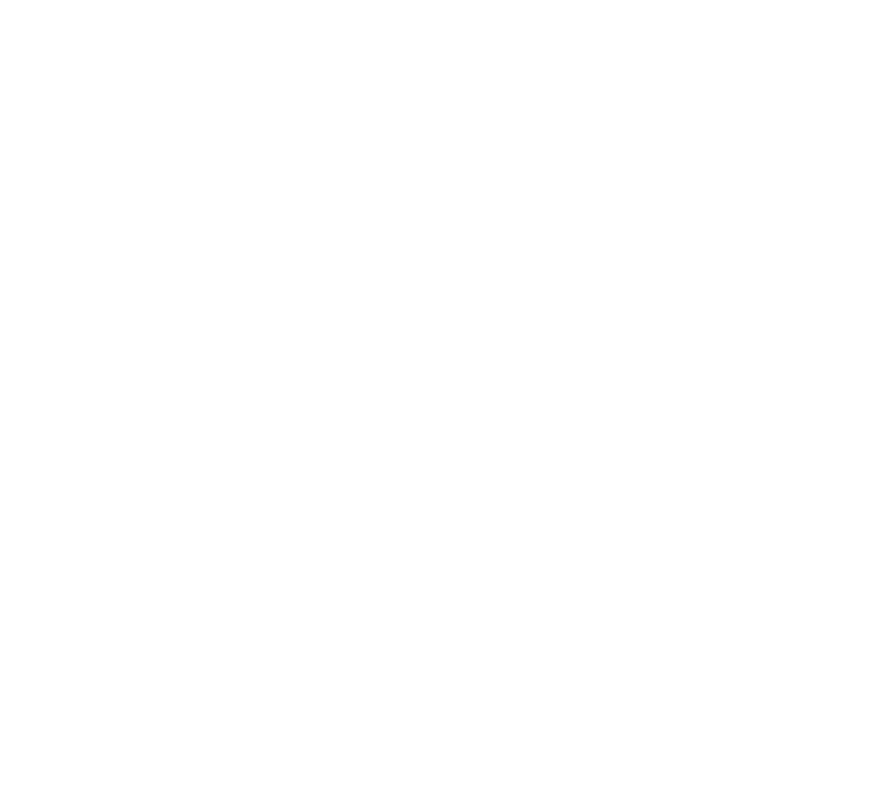
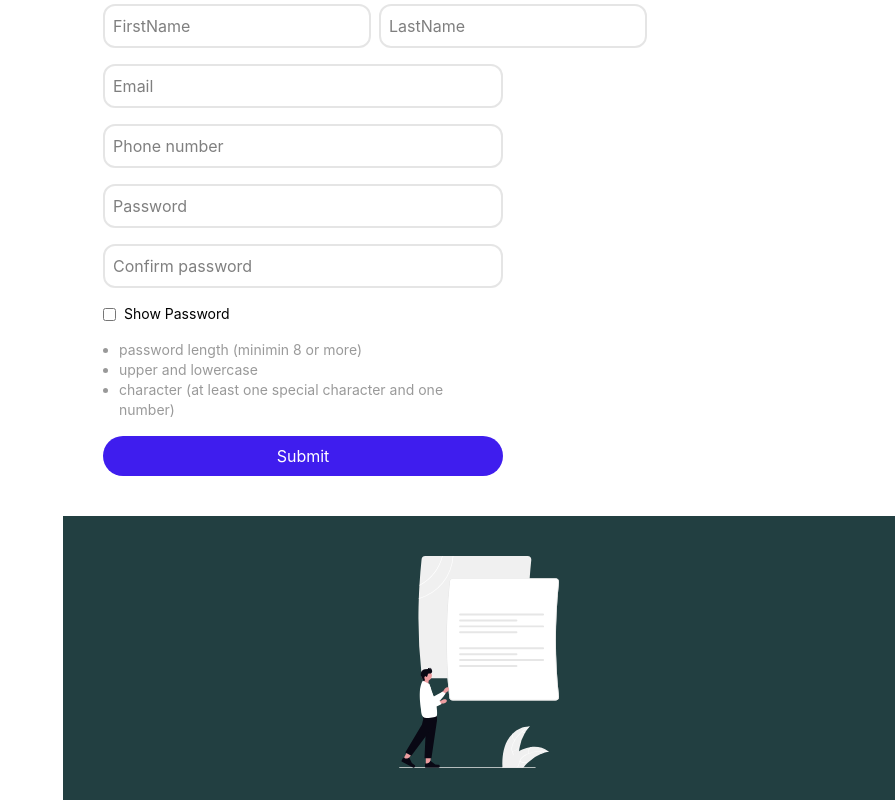
Before and after one commit to Thuya-Myint/nexora-branding-website, a React (Vite) app: page / in a window 1280 px wide. Shown: the part 1420-2220 px from the top of the page, without its empty margins (385-1280 px from the left). Before the commit the page ends 1984 px from the top, so only its background shows below. Built offline with nearby package versions, Linux system fonts and the light colour scheme.

Commit message:
application form

```diff
--- a/src/components/ApplicationForm.jsx
+++ b/src/components/ApplicationForm.jsx
@@ -1,9 +1,217 @@
+import { useRef, useState } from "react"
+import CustomButton from "./CustomButton"
+
 const ApplicationForm = ({ formRef }) => {
+  //state
+  const [formData, setFormData] = useState({
+    firstName: "",
+    lastName: "",
+    email: "",
+    phoneNumber: "",
+    password: "",
+    confirmPassword: ""
+  })
+  const [errorKeys, setErrorKeys] = useState([])
+  const [isShowPassword, setIsShowPassword] = useState(false)
+
+  //ref
+  const lastNameRef = useRef(null)
+  const emailRef = useRef(null)
+  const phoneNumberRef = useRef(null)
+  const passwordRef = useRef(null)
+  const confirmPasswordRef = useRef(null)
 
 
+
+
+
+  const onKeyDownFormData = (keyEntered, ref, value, key) => {
+    if (value.trim() === "") {
+      !errorKeys.includes(key) && setErrorKeys([...errorKeys, key])
+      return
+    }
+    if (ref === "lastRef" && keyEntered === "Enter") {
+      return submitForm()
+    }
+    if (keyEntered === "Enter") {
+      ref.current?.focus()
+    }
+  }
+
+  const submitForm = () => {
+    let isValidationPassed = true
+
+    let errKeys = []
+    if (formData.firstName.trim() === "") {
+      isValidationPassed = false
+      errKeys.push("firstName")
+    }
+    if (formData.lastName.trim() === "") {
+      isValidationPassed = false
+      errKeys.push("lastName")
+
+    }
+    if (formData.email.trim() === "") {
+      isValidationPassed = false
+      errKeys.push("email")
+    }
+    if (formData.phoneNumber.trim() === "") { //check phone number with regular expression
+      isValidationPassed = false
+      errKeys.push("phoneNumber")
+    }
+    if (formData.password.trim() === "") {//check password with regular expression
+      isValidationPassed = false
+      errKeys.push("password")
+    }
+    if (formData.confirmPassword.trim() === "") {//check confirm password with regular expression
+      isValidationPassed = false
+      errKeys.push("confirmPassword")
+    }
+
+    setErrorKeys([...errKeys])
+    if (isValidationPassed) return alert("form submitted!")
+  }
   return (
-    <div className=" mt-10" ref={formRef}>
-      ApplicationForm
+    <div className="mt-10" ref={formRef} >
+      <div className="bg-divider-bg text-white p-4 px-10 mb-10 ">
+        Sell your products on our e-commerce!
+      </div>
+      <div className="px-10">
+        <h1 className="text-2xl border-l-6 border-l-button-bg pl-4">
+          Application Form
+        </h1>
+        <div className="mt-10 w-100 flex flex-col gap-4">
+          <div className="flex gap-2">
+            <input
+              value={formData.firstName}
+              type="text"
+              placeholder="FirstName"
+              className={`border-2 border-black/10 outline-0 capitalize  p-2 rounded-xl ${errorKeys.includes("firstName") ? "border-red-400 focus:border-red-400" : "focus:border-button-bg"}`}
+              onChange={(e) => {
+                setErrorKeys(errorKeys.filter(key => key !== "firstName"))
+                setFormData({
+                  ...formData,
+                  firstName: e.target.value
+                })
+              }}
+              onKeyDown={(e) => {
+                onKeyDownFormData(e.key, lastNameRef, formData.firstName, "firstName")
+              }}
+            />
+            <input
+              ref={lastNameRef}
+              value={formData.lastName}
+              type="text"
+              placeholder="lastName"
+              className={`border-2 border-black/10 outline-0 capitalize  p-2 rounded-xl ${errorKeys.includes("lastName") ? "border-red-400 focus:border-red-400" : "focus:border-button-bg"}`}
+              onChange={(e) => {
+                setErrorKeys(errorKeys.filter(key => key !== "lastName"))
+                setFormData({
+                  ...formData,
+                  lastName: e.target.value
+                })
+              }}
+
+              onKeyDown={(e) => {
+                onKeyDownFormData(e.key, emailRef, formData.lastName, "lastName")
+              }}
+            />
+          </div>
+          <input
+            type="email"
+            ref={emailRef}
+            value={formData.email}
+            placeholder="Email"
+            className={`border-2 border-black/10 outline-0  p-2 rounded-xl ${errorKeys.includes("email") ? "border-red-400 focus:border-red-400" : "focus:border-button-bg"}`}
+            onChange={(e) => {
+              setErrorKeys(errorKeys.filter(key => key !== "email"))
+              setFormData({
+                ...formData,
+                email: e.target.value
+              })
+            }}
+            onKeyDown={(e) => {
+              onKeyDownFormData(e.key, phoneNumberRef, formData.email, "email")
+            }}
+          />
+          <input
+            type="text"
+            ref={phoneNumberRef}
+            value={formData.phoneNumber}
+            placeholder="Phone number"
+            className={`border-2 border-black/10 outline-0  p-2 rounded-xl ${errorKeys.includes("phoneNumber") ? "border-red-400 focus:border-red-400" : "focus:border-button-bg"}`}
+            onChange={(e) => {
+              setErrorKeys(errorKeys.filter(key => key !== "phoneNumber"))
+              setFormData({
+                ...formData,
+                phoneNumber: e.target.value
+              })
+            }}
+            onKeyDown={(e) => {
+              onKeyDownFormData(e.key, passwordRef, formData.phoneNumber, "phoneNumber")
+            }}
+          />
+          <input
+            type={isShowPassword ? "text" : "password"}
+            ref={passwordRef}
+            value={formData.password}
+            placeholder="Password"
+            className={`border-2 border-black/10 outline-0  p-2 rounded-xl ${errorKeys.includes("password") ? "border-red-400 focus:border-red-400" : "focus:border-button-bg"}`}
+            onChange={(e) => {
+              setErrorKeys(errorKeys.filter(key => key !== "password"))
+              setFormData({
+                ...formData,
+                password: e.target.value
+              })
+            }}
+            onKeyDown={(e) => {
+              onKeyDownFormData(e.key, confirmPasswordRef, formData.password, "password")
+            }}
+          />
+          <input
+            type={isShowPassword ? "text" : "password"}
+            ref={confirmPasswordRef}
+            value={formData.confirmPassword}
+            placeholder="Confirm password"
+            className={`border-2 border-black/10 outline-0  p-2 rounded-xl ${errorKeys.includes("confirmPassword") ? "border-red-400 focus:border-red-400" : "focus:border-button-bg"}`}
+            onChange={(e) => {
+              setErrorKeys(errorKeys.filter(key => key !== "confirmPassword"))
+              setFormData({
+                ...formData,
+                confirmPassword: e.target.value
+              })
+            }}
+            onKeyDown={(e) => {
+              onKeyDownFormData(e.key, "lastRef", formData.confirmPassword, "confirmPassword")
+            }}
+          />
+          <div className="flex gap-2 items-center ">
+            <input
+              type="checkbox"
+              id="checkbox"
+              checked={isShowPassword}
+              className="cursor-pointer"
+              onClick={() => { setIsShowPassword(!isShowPassword) }}
+            />
+            <label htmlFor="checkbox" className="text-sm cursor-pointer">Show Password</label>
+          </div>
+
+          <ul className="text-sm px-4 text-black/40">
+            <li className="list-disc">password length (minimin 8 or more)</li>
+            <li className="list-disc">upper and lowercase</li>
+            <li className="list-disc">character (at least one special character and one number)</li>
+          </ul>
+
+
+
+          <CustomButton
+            text={"Submit"}
+            extraClass={"h-10"}
+            onClick={submitForm}
+          />
+
+        </div>
+      </div>
     </div>
   )
 }
--- a/src/components/InquiryForm.jsx
+++ b/src/components/InquiryForm.jsx
@@ -1,4 +1,4 @@
-import { useEffect, useRef, useState } from "react"
+import { useRef, useState } from "react"
 import CustomButton from "./CustomButton"
 
 const InquiryForm = ({ formRef }) => {
@@ -15,9 +15,7 @@
   const subjectRef = useRef(null)
   const descriptionRef = useRef(null)
 
-  useEffect(() => {
-    console.log(errorKeys)
-  }, [errorKeys])
+
 
   const onKeyDownFormData = (keyEntered, ref, value, key) => {
     if (value.trim() === "") {
@@ -62,7 +60,11 @@
   }
   return (
     <div className="mt-10" ref={formRef} >
-      <h1 className="text-2xl border-l-6 border-l-button-bg pl-4">
+      <div className="bg-divider-bg text-white p-4 px-10 mb-10 ">
+        Inquire anything you want to know!
+      </div>
+      <div className="px-10">
+        <h1 className="text-2xl border-l-6 border-l-button-bg pl-4 ">
           Inquiry
         </h1>
         <div className="mt-10 w-100 flex flex-col gap-4">
@@ -162,6 +164,7 @@
 
         </div>
       </div>
+    </div>
   )
 }
 
--- a/src/components/PrivacyAndPolicy.jsx
+++ b/src/components/PrivacyAndPolicy.jsx
@@ -1,7 +1,15 @@
+import contract from '../assets/images/contract.svg'
 const PrivacyAndPolicy = ({ formRef }) => {
   return (
-    <div className="min-h-screen " ref={formRef}>
-      PrivacyAndPolicy
+    <div className="min-h-screen bg-divider-bg mt-10 p-10 flex flex-col items-center" ref={formRef}>
+      <img
+        src={contract}
+        alt=""
+        className='w-40'
+      />
+      <h1 className="text-white text-center text-xl underline  mt-10">
+        Privacy And Policy
+      </h1>
     </div>
   )
 }
--- a/src/components/RightSection.jsx
+++ b/src/components/RightSection.jsx
@@ -12,9 +12,9 @@
 
   return (
 
-    <div className='w-[65%]  overflow-auto bg-primary-bg px-10' >
+    <div className='w-[65%]  overflow-auto bg-primary-bg ' >
 
-      <div className='flex items-center text-focus-text font-limelight '>
+      <div className='flex items-center text-focus-text font-limelight px-10'>
         <img
           src={logo}
           alt="Nexora logo"
@@ -22,7 +22,7 @@
         />
         <h1 className='text-3xl tracking-wide'>Nexora</h1>
       </div>
-      <div className='mt-10'>
+      <div className='mt-10 px-10'>
         <div className='flex flex-col'>
           <div className='text-dim-text font-inter tracking-wide'>
             <p className='text-xl font-light border-l-6 border-button-bg pl-2'>Nexora is a next-generation e-commerce platform built for the modern shopper.</p>
--- a/src/index.css
+++ b/src/index.css
@@ -6,6 +6,7 @@
   --color-focus-text:#000000;
   --color-dim-text:#7c7c7c;
   --color-button-bg:#3f1dee;
+  --color-divider-bg:#223f41
 
 }
 
```
Also changed, not shown: src/assets/images/contract.svg (added). Lines whose indentation alone changed are shown as unchanged.
